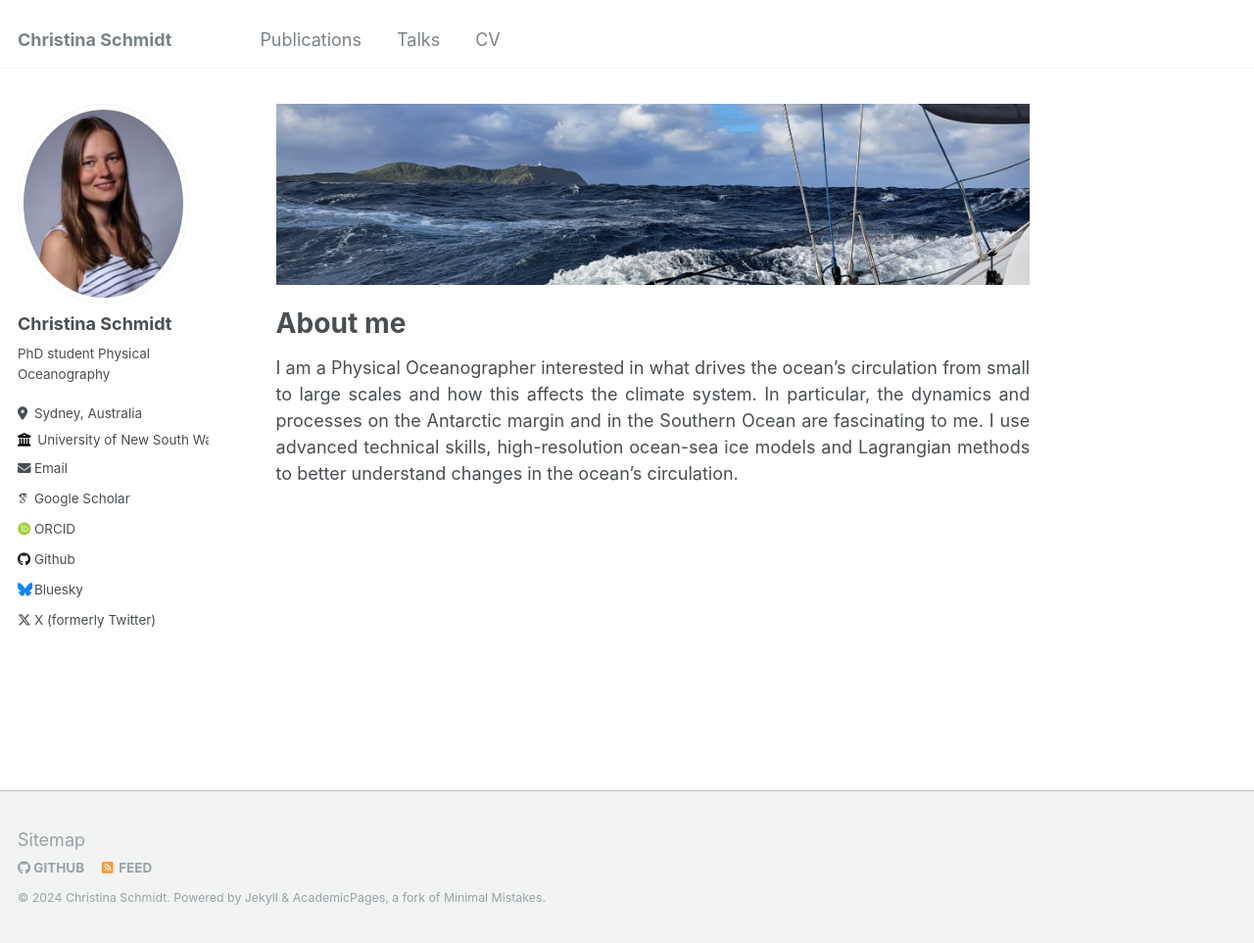
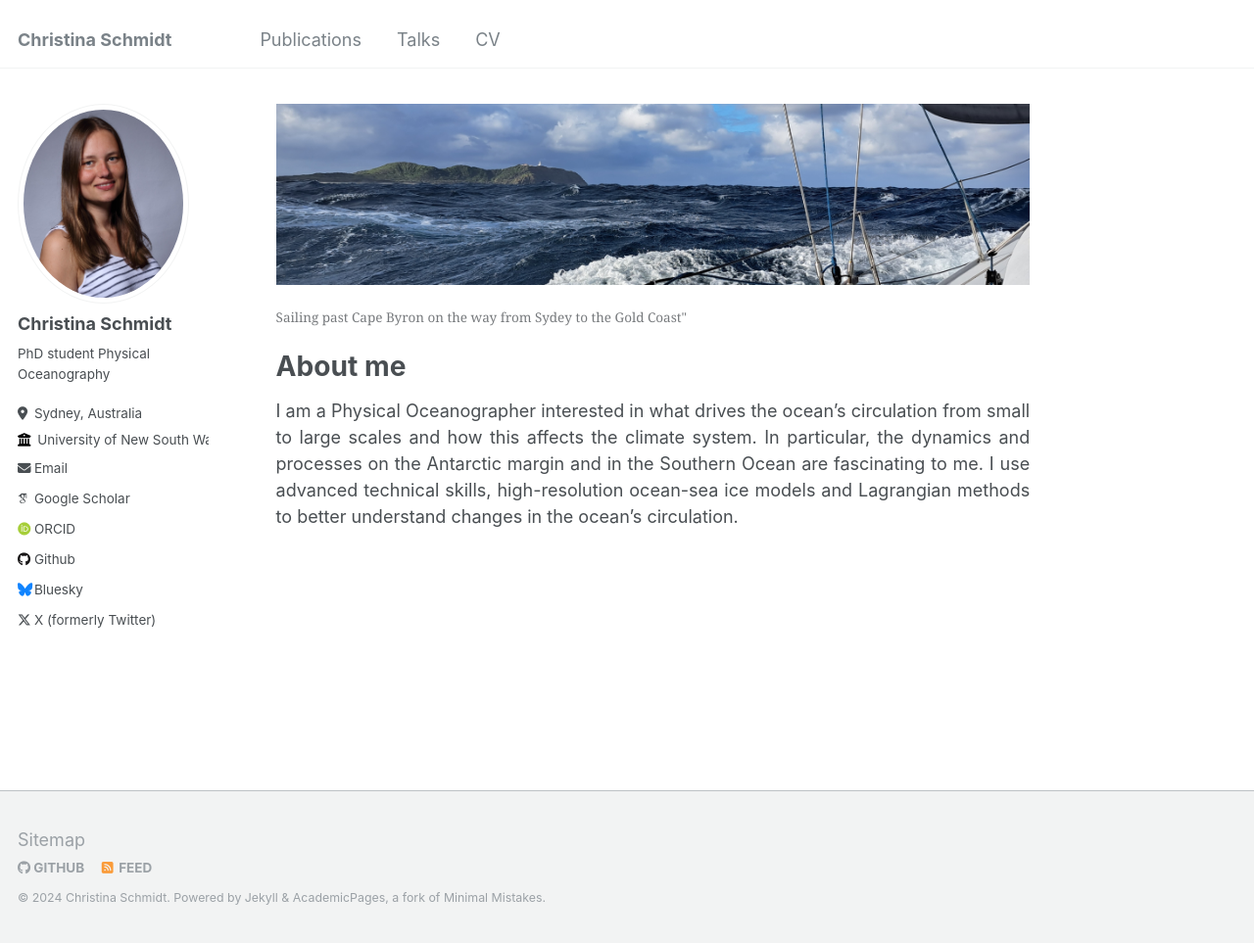
Before and after one commit to schmidt-christina/schmidt-christina.github.io, a Jekyll site: the page built from _pages/about.md, in a window 1280 px wide and 963 px high. Shown: the whole window at 98% size. Built offline with Jekyll 4.4.1, drawn with Linux system fonts in a browser that asks for light colours; some web fonts are replaced.

Commit message:
Add figure caption

```diff
--- a/_pages/about.md
+++ b/_pages/about.md
@@ -8,7 +8,9 @@ redirect_from:
 
 <p align="center">
   <img src="/files/20240114_181049_Byron_cropped.jpg" alt="Byron Bay" style="width:100%;
-  text-align:center"/>
+  text-align:right"/>
+  <figcaption> Sailing past Cape Byron on the way from Sydey to the Gold Coast"
+  </figcaption>
 </p>
 
 # About me
```
